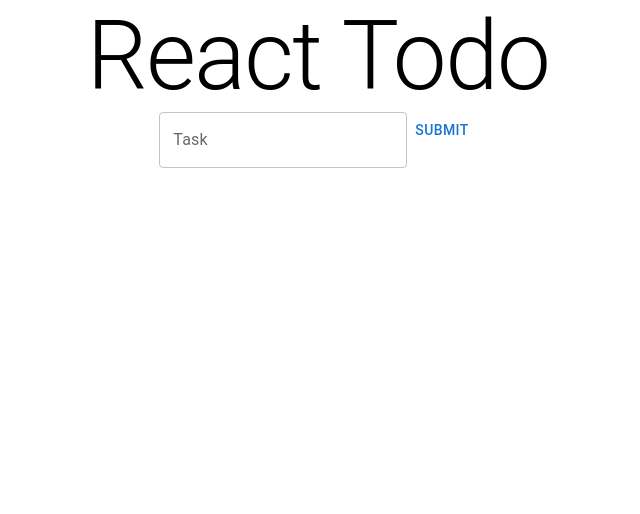
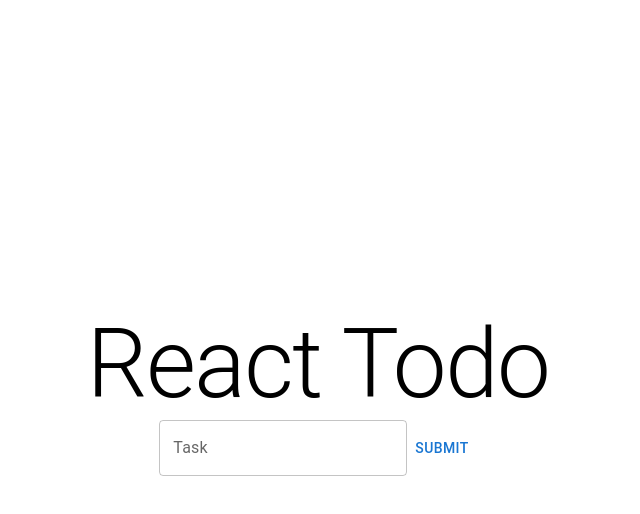
Before and after one commit to MunchProductionz/todo-list, a React (Create React App) app in the folder todo-list-npm/: page / in a window 1280 px wide. Shown: the top 514 px of the page, without its empty margins (322-962 px from the left). Built offline with nearby package versions, Linux system fonts and the light colour scheme.

Commit message:
Update design

```diff
--- a/todo-list-npm/src/App.css
+++ b/todo-list-npm/src/App.css
@@ -1,5 +1,26 @@
 .App {
   text-align: center;
+  display: flex;
+  height: 100%;
+  flex-direction: column;
+  align-items: center;
+  justify-content: center;
+}
+
+body,
+html,
+#root {
+  height: 100%;
+}
+
+.todo-form {
+  display: flex;
+  flex-direction: row;
+  align-items: center;
+}
+
+li {
+  text-align: initial;
 }
 
 .App-logo {
```
